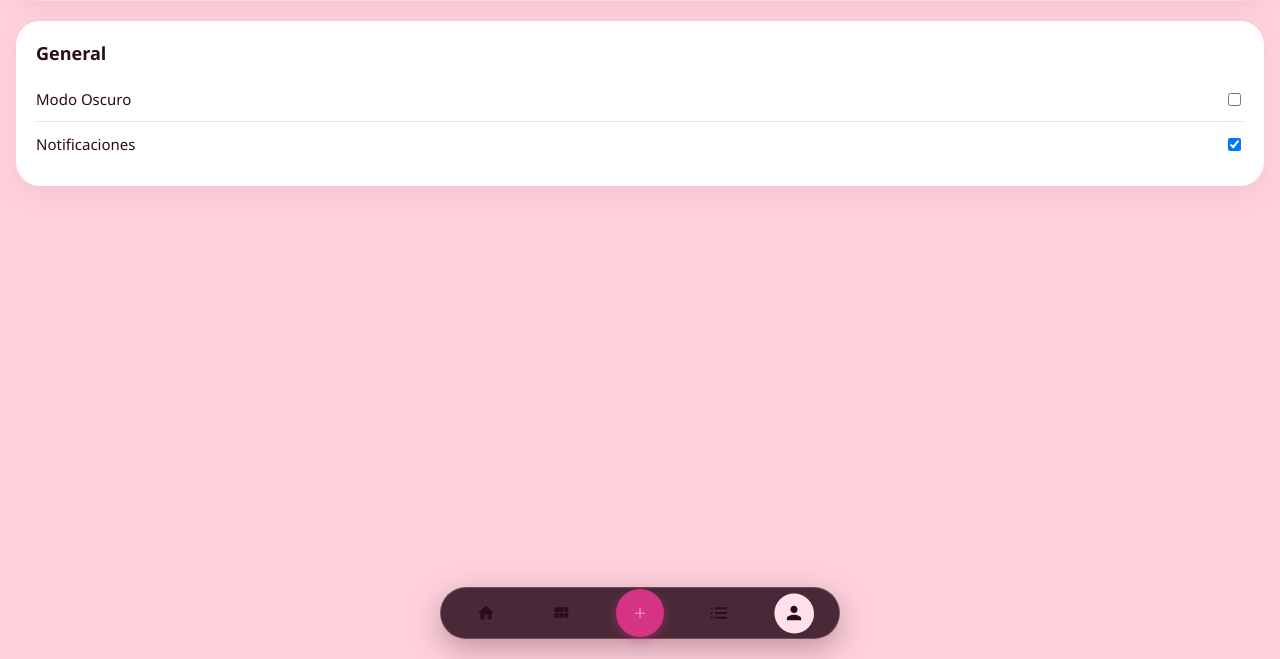
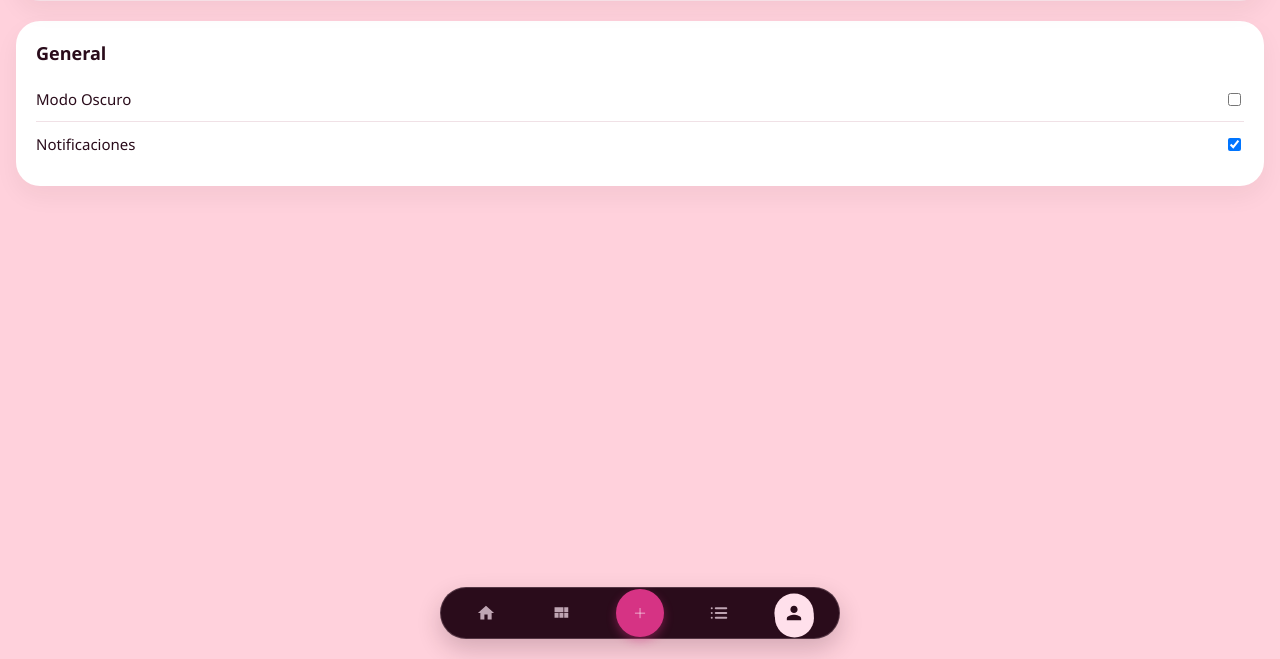
Before and after one commit to dev-website-design/Despensa, a plain HTML site: page configuracion.html in a window 1280 px wide. Shown: the part 141-800 px from the top of the page. Drawn offline with Linux system fonts and the light colour scheme.

Commit message:
Actualizar configuracion.html

```diff
--- a/configuracion.html
+++ b/configuracion.html
@@ -72,11 +72,14 @@
       display: flex;
       align-items: center;
       justify-content: space-around;
+      background-color: #2A0C1B !important;
+      border-radius: 26px !important;
+      box-shadow: 0 10px 25px rgba(42, 12, 27, 0.2) !important;
     }
 
     .dock-indicator {
       position: absolute;
-      top: 0;
+      top: 4px;
       left: 0;
       background-color: #FFE0EB;
       border-radius: 50%;
@@ -93,11 +96,12 @@
       background: transparent;
       border: none;
       cursor: pointer;
-      color: inherit;
+      color: #bfa5b3 !important; /* Color grisáceo/rosado para iconos inactivos igual que categorías */
       text-decoration: none;
       display: flex;
       align-items: center;
       justify-content: center;
+      transition: color 0.2s;
     }
 
     .dock-item.active {
@@ -241,7 +245,7 @@
     <!-- Tarjeta Principal Superior -->
     <div class="hero-card" style="background: white; border-radius: 24px; padding: 20px; margin-bottom: 20px;">
       <div class="hero-info">
-        <h1 class="hero-title" style="margin:0; font-size: 24px;">Configuración</h1>
+        <h1 class="hero-title" style="margin:0; font-size: 24px; color: #2A0C1B;">Configuración</h1>
         <p class="hero-subtitle" id="user-greeting" style="color: gray; margin-top: 5px;">Preferencias de la cuenta</p>
       </div>
     </div>
@@ -329,6 +333,14 @@
 
       const modal = document.getElementById('modal-categoria');
       const btnCerrar = document.getElementById('btn-cerrar-modal');
+      const btnOpenModal = document.getElementById('btn-open-modal');
+
+      if (btnOpenModal && modal) {
+        btnOpenModal.addEventListener('click', () => {
+          modal.classList.remove('hidden');
+          modal.style.display = 'flex';
+        });
+      }
 
       if (modal && btnCerrar) {
         const ejecutarCierreAnimado = (e) => {
```
